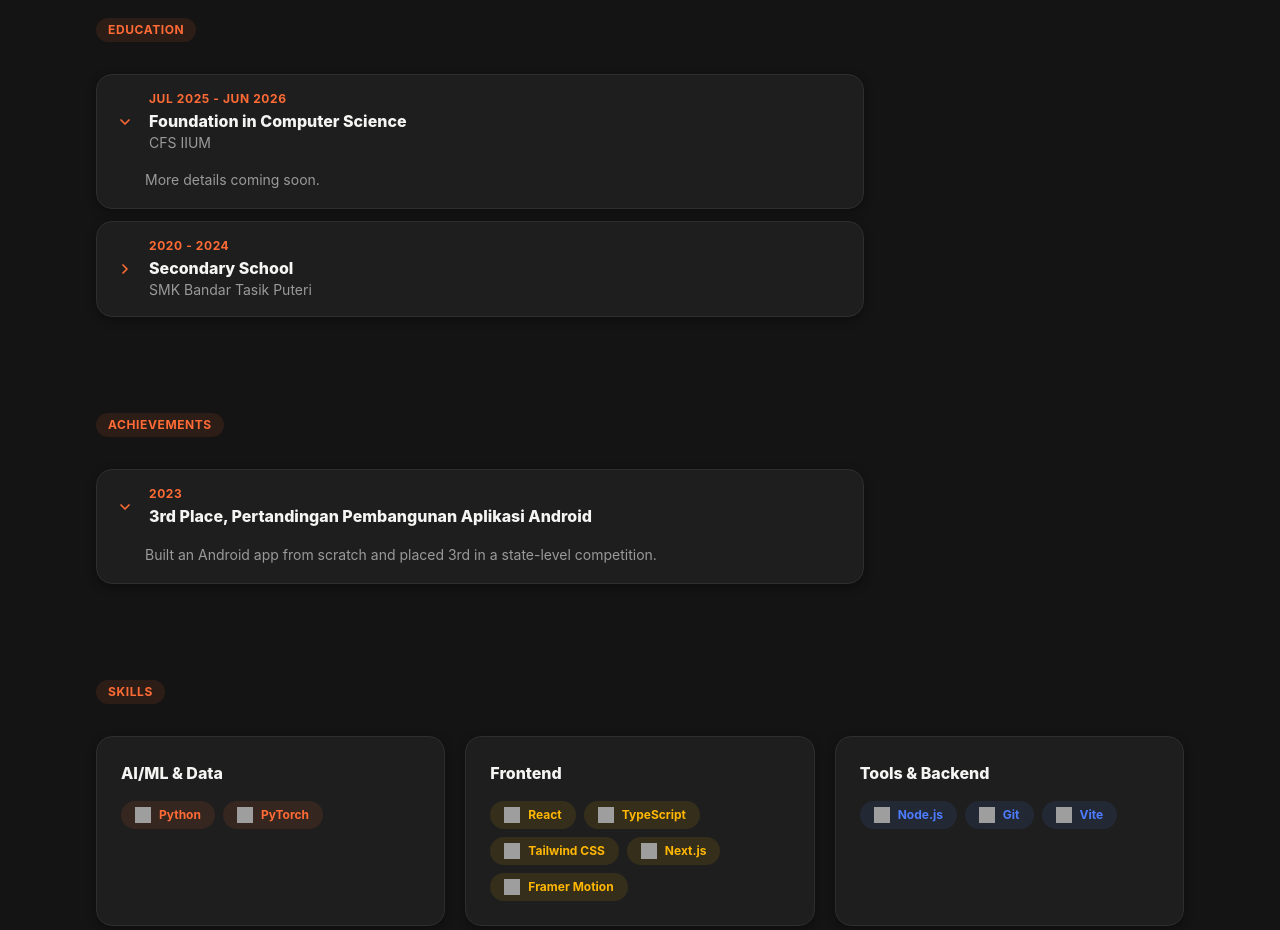
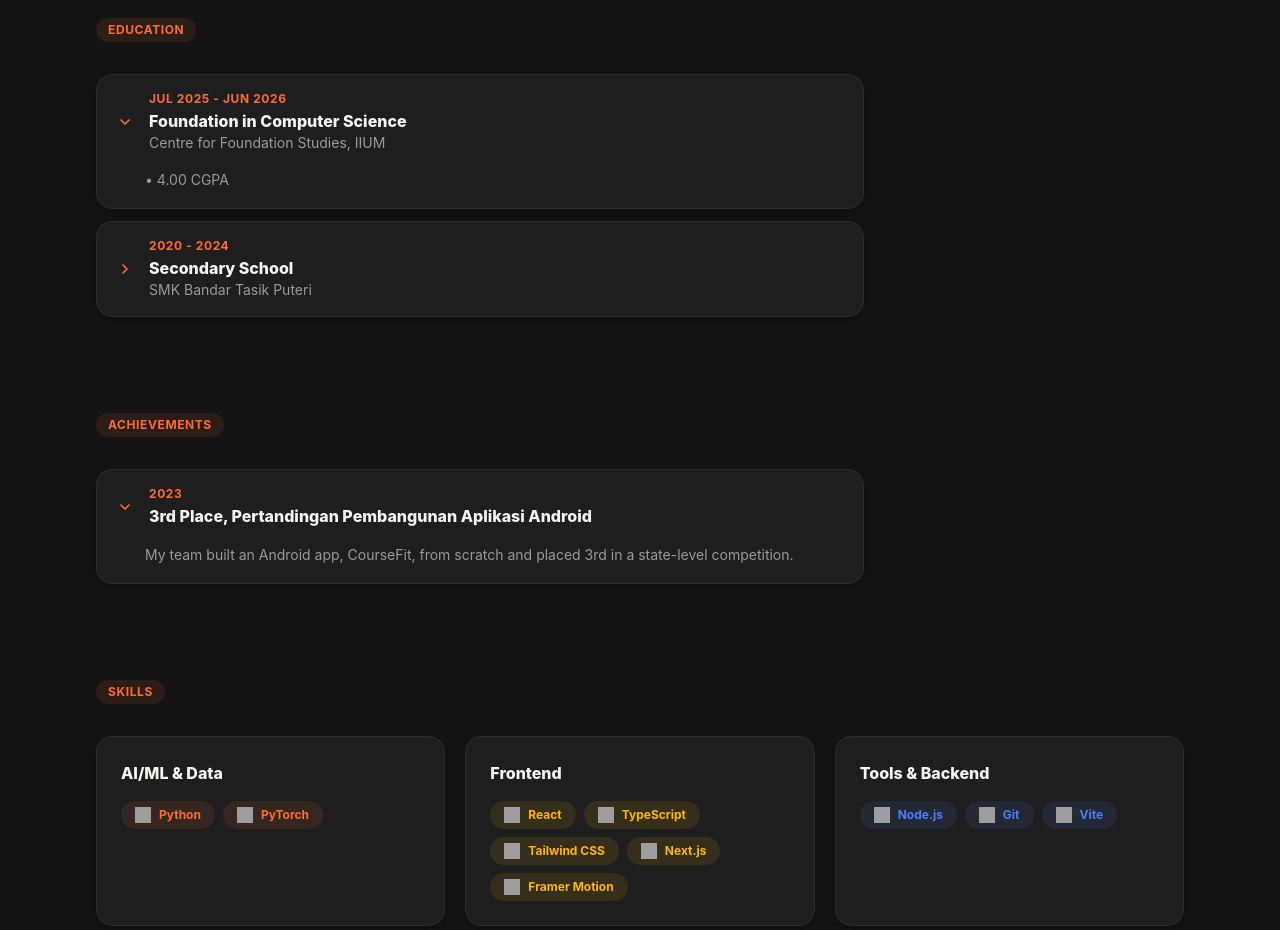
Before and after one commit to miiidev/portfolio, a React (Vite) app: page / in a window 1280 px wide. Shown: the part 1660-2590 px from the top of the page. Built offline with nearby package versions, Linux system fonts and the light colour scheme; grey boxes are pictures that could not be loaded.

Commit message:
feat: update education and achievement details

```diff
--- a/src/data.ts
+++ b/src/data.ts
@@ -107,14 +107,14 @@ export const education: EducationItem[] = [
   {
     period: "Jul 2025 - Jun 2026",
     title: "Foundation in Computer Science",
-    org: "CFS IIUM",
-    description: "",
+    org: "Centre for Foundation Studies, IIUM",
+    description: "• 4.00 CGPA",
   },
   {
     period: "2020 - 2024",
     title: "Secondary School",
     org: "SMK Bandar Tasik Puteri",
-    description: "",
+    description: "• 9A SPM",
   },
 ];
 
@@ -122,7 +122,7 @@ export const achievements: AchievementItem[] = [
   {
     year: "2023",
     title: "3rd Place, Pertandingan Pembangunan Aplikasi Android",
-    description: "Built an Android app from scratch and placed 3rd in a state-level competition.",
+    description: "My team built an Android app, CourseFit, from scratch and placed 3rd in a state-level competition.",
   },
 ];
 
```
